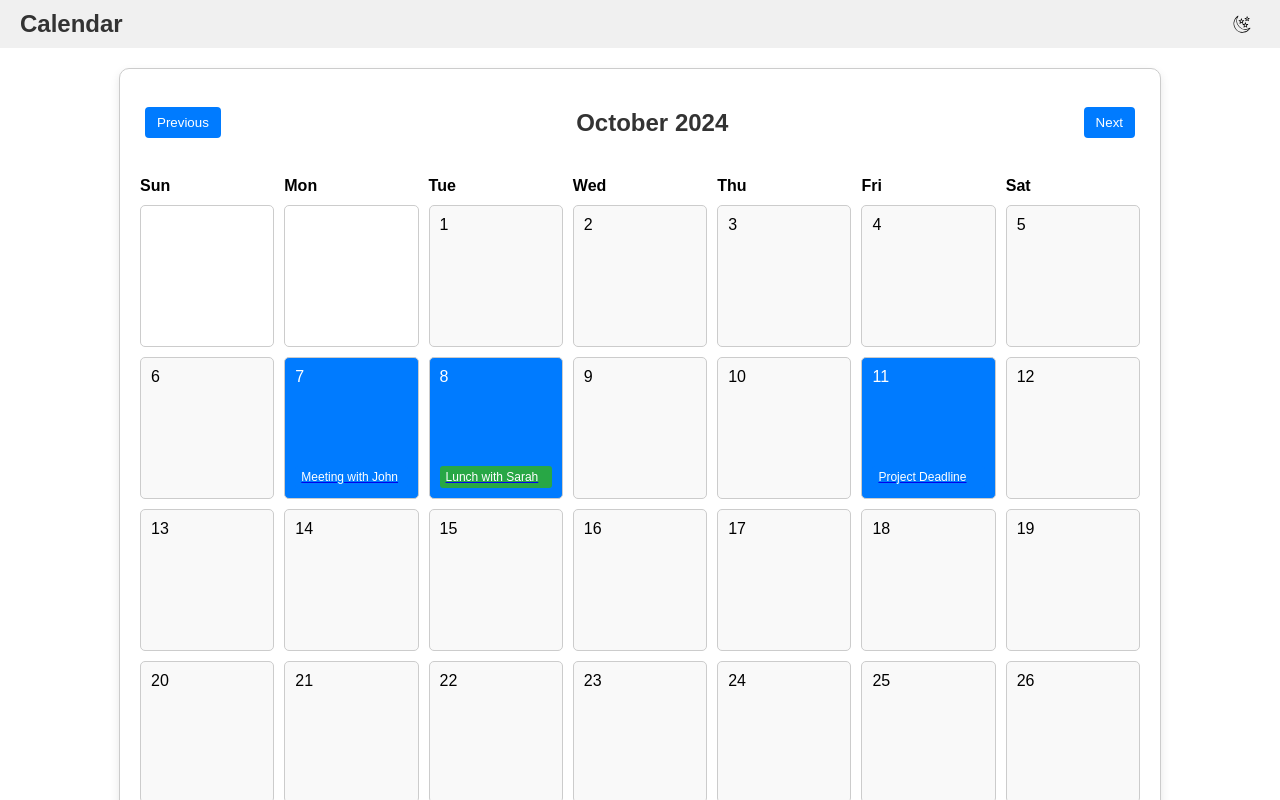
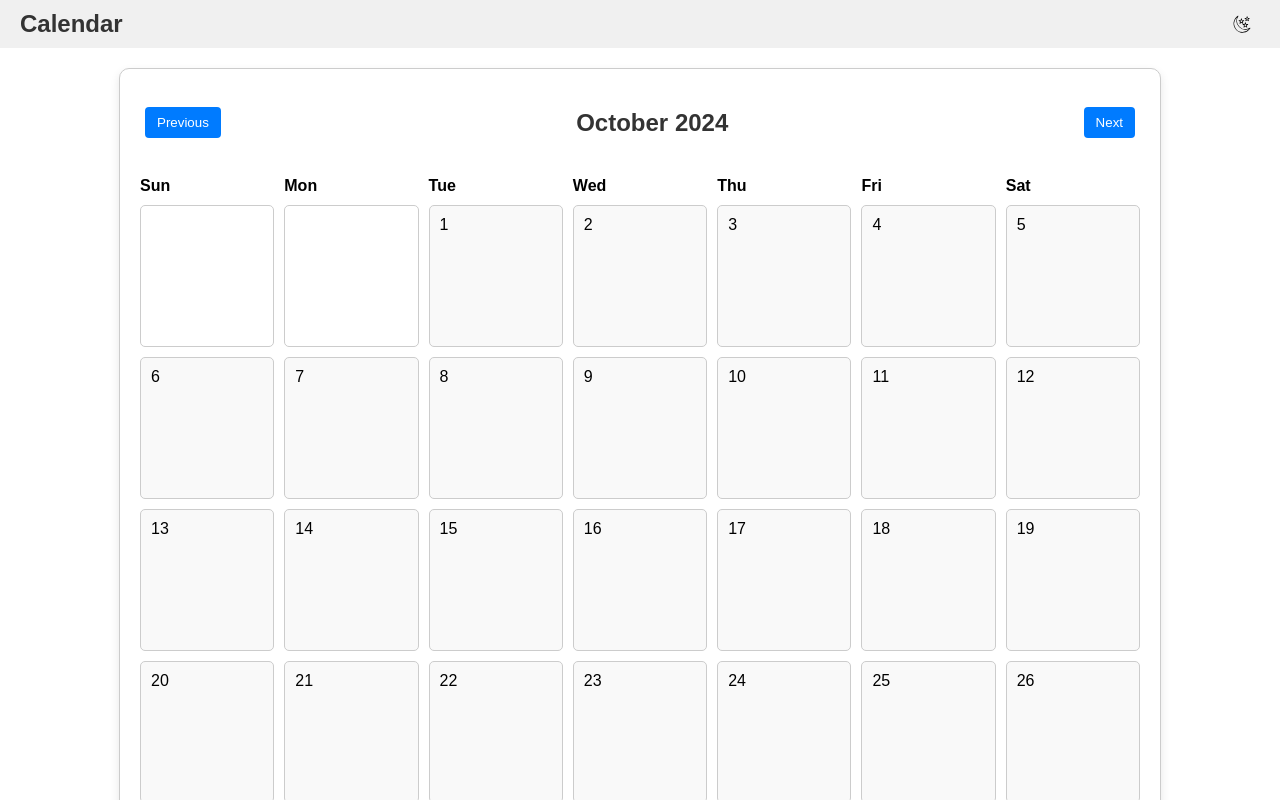
Before and after one commit to adityagaur0/calendar-app, a React (Create React App) app: page / in a window 1280 px wide. Shown: the top 800 px of the page. Built offline with nearby package versions, Linux system fonts and the light colour scheme.

Commit message:
MINOR: Shared pref working fine

```diff
--- a/package.json
+++ b/package.json
@@ -3,6 +3,7 @@
   "version": "0.1.0",
   "private": true,
   "dependencies": {
+    "@react-native-async-storage/async-storage": "^2.0.0",
     "@testing-library/jest-dom": "^5.17.0",
     "@testing-library/react": "^13.4.0",
     "@testing-library/user-event": "^13.5.0",
--- a/src/context/EventContext.js
+++ b/src/context/EventContext.js
@@ -1,3 +1,143 @@
+// import React, { createContext, useState, useEffect } from "react";
+// import AsyncStorage from "@react-native-async-storage/async-storage"; // Import AsyncStorage
+// import axios from "axios";
+
+// export const EventContext = createContext();
+
+// export const EventProvider = ({ children }) => {
+//   const [events, setEvents] = useState([]); // Initialize as empty array
+//   const [loading, setLoading] = useState(true);
+//   const [error, setError] = useState(null);
+//   const baseURL = "https://calender.free.beeceptor.com"; // Your Beeceptor base URL
+
+//   // Load events from AsyncStorage
+//   const loadEvents = async () => {
+//     try {
+//       const storedEvents = await AsyncStorage.getItem("events"); // Retrieve events from AsyncStorage
+//       if (storedEvents) {
+//         setEvents(JSON.parse(storedEvents)); // Parse and set events
+//       }
+//     } catch (err) {
+//       console.error("Failed to load events:", err);
+//     }
+//   };
+
+//   // Save events to AsyncStorage
+//   const saveEvents = async (events) => {
+//     try {
+//       await AsyncStorage.setItem("events", JSON.stringify(events)); // Save events as a string
+//     } catch (err) {
+//       console.error("Failed to save events:", err);
+//     }
+//   };
+
+//   // Fetch events from the API
+//   const fetchEvents = async () => {
+//     setLoading(true);
+//     try {
+//       // Uncomment the following line to use the API
+//       // const response = await axios.get(`${baseURL}/`);
+//       const dummyEvents = [
+//         {
+//           id: 1,
+//           title: "Meeting with John",
+//           date: "2024-10-08",
+//           time: "10:00 AM",
+//           category: "Work",
+//           description: "Discussing the Q3 project goals and milestones.",
+//         },
+//         {
+//           id: 2,
+//           title: "Lunch with Sarah",
+//           date: "2024-10-09",
+//           time: "1:00 PM",
+//           category: "Personal",
+//           description: "Lunch at the new cafe downtown.",
+//         },
+//         {
+//           id: 3,
+//           title: "Project Deadline",
+//           date: "2024-10-12",
+//           time: "11:59 PM",
+//           category: "Work",
+//           description: "Final submission of the project deliverables.",
+//         },
+//       ];
+//       setEvents(dummyEvents); // Set events with dummy data
+//       await saveEvents(dummyEvents); // Save events to AsyncStorage
+//     } catch (err) {
+//       setError("Failed to fetch events.");
+//       console.error(err);
+//     } finally {
+//       setLoading(false);
+//     }
+//   };
+
+//   // Add a new event (POST)
+//   const addEvent = async (event) => {
+//     const newEvent = { ...event, id: Date.now() }; // Create new event with a unique ID
+//     try {
+//       // Uncomment the following line to use the API
+//       // const response = await axios.post(`${baseURL}/`, newEvent);
+//       setEvents((prevEvents) => {
+//         const updatedEvents = [...prevEvents, newEvent]; // Append new event
+//         saveEvents(updatedEvents); // Save updated events to AsyncStorage
+//         return updatedEvents;
+//       });
+//     } catch (err) {
+//       setError("Failed to add event.");
+//       console.error(err);
+//     }
+//   };
+
+//   // Edit an existing event (PUT)
+//   const editEvent = async (id, updatedEvent) => {
+//     try {
+//       // Uncomment the following line to use the API
+//       // const response = await axios.put(`${baseURL}/${id}`, updatedEvent);
+//       setEvents((prevEvents) => {
+//         const updatedEvents = prevEvents.map((event) =>
+//           event.id === id ? { ...event, ...updatedEvent } : event
+//         );
+//         saveEvents(updatedEvents); // Save updated events to AsyncStorage
+//         return updatedEvents;
+//       });
+//     } catch (err) {
+//       setError("Failed to edit event.");
+//       console.error(err);
+//     }
+//   };
+
+//   // Delete an event (DELETE)
+//   const deleteEvent = async (id) => {
+//     try {
+//       // Uncomment the following line to use the API
+//       // await axios.delete(`${baseURL}/${id}`);
+//       setEvents((prevEvents) => {
+//         const updatedEvents = prevEvents.filter((event) => event.id !== id);
+//         saveEvents(updatedEvents); // Save updated events to AsyncStorage
+//         return updatedEvents;
+//       });
+//     } catch (err) {
+//       setError("Failed to delete event.");
+//       console.error(err);
+//     }
+//   };
+
+//   useEffect(() => {
+//     loadEvents(); // Load events from AsyncStorage on mount
+//     fetchEvents(); // Fetch events from API
+//   }, []);
+
+//   return (
+//     <EventContext.Provider
+//       value={{ events, loading, error, addEvent, editEvent, deleteEvent }}
+//     >
+//       {children}
+//     </EventContext.Provider>
+//   );
+// };
+
 import React, { createContext, useState, useEffect } from "react";
 import axios from "axios";
 
@@ -9,39 +149,26 @@ export const EventProvider = ({ children }) => {
   const [error, setError] = useState(null);
   const baseURL = "https://calender.free.beeceptor.com"; // Your Beeceptor base URL
 
+  // Load events from local storage
+  const loadEventsFromLocalStorage = () => {
+    const storedEvents = localStorage.getItem("events");
+    if (storedEvents) {
+      setEvents(JSON.parse(storedEvents));
+    }
+  };
+
+  // Save events to local storage
+  const saveEventsToLocalStorage = (events) => {
+    localStorage.setItem("events", JSON.stringify(events));
+  };
+
   // Fetch events from the API
   const fetchEvents = async () => {
     setLoading(true);
     try {
       // Uncomment the following line to use the API
       // const response = await axios.get(`${baseURL}/`);
-      const dummyEvents = [
-        {
-          id: 1,
-          title: "Meeting with John",
-          date: "2024-10-08",
-          time: "10:00 AM",
-          category: "Work",
-          description: "Discussing the Q3 project goals and milestones.",
-        },
-        {
-          id: 2,
-          title: "Lunch with Sarah",
-          date: "2024-10-09",
-          time: "1:00 PM",
-          category: "Personal",
-          description: "Lunch at the new cafe downtown.",
-        },
-        {
-          id: 3,
-          title: "Project Deadline",
-          date: "2024-10-12",
-          time: "11:59 PM",
-          category: "Work",
-          description: "Final submission of the project deliverables.",
-        },
-      ];
-      setEvents(dummyEvents); // Set events with dummy data
+      loadEventsFromLocalStorage(); // Load events from local storage
     } catch (err) {
       setError("Failed to fetch events.");
       console.error(err);
@@ -51,43 +178,33 @@ export const EventProvider = ({ children }) => {
   };
 
   // Add a new event (POST)
-  const addEvent = async (event) => {
-    try {
-      // Uncomment the following line to use the API
-      // const response = await axios.post(`${baseURL}/`, event);
-      setEvents((prevEvents) => [...prevEvents, { ...event, id: Date.now() }]); // Append new event with a unique ID
-    } catch (err) {
-      setError("Failed to add event.");
-      console.error(err);
-    }
+  const addEvent = (event) => {
+    const newEvent = { ...event, id: Date.now() };
+    setEvents((prevEvents) => {
+      const updatedEvents = [...prevEvents, newEvent];
+      saveEventsToLocalStorage(updatedEvents); // Save to local storage
+      return updatedEvents;
+    });
   };
 
   // Edit an existing event (PUT)
-  const editEvent = async (id, updatedEvent) => {
-    try {
-      // Uncomment the following line to use the API
-      // const response = await axios.put(`${baseURL}/${id}`, updatedEvent);
-      setEvents((prevEvents) =>
-        prevEvents.map((event) =>
-          event.id === id ? { ...event, ...updatedEvent } : event
-        )
+  const editEvent = (id, updatedEvent) => {
+    setEvents((prevEvents) => {
+      const updatedEvents = prevEvents.map((event) =>
+        event.id === id ? { ...event, ...updatedEvent } : event
       );
-    } catch (err) {
-      setError("Failed to edit event.");
-      console.error(err);
-    }
+      saveEventsToLocalStorage(updatedEvents); // Save to local storage
+      return updatedEvents;
+    });
   };
 
   // Delete an event (DELETE)
-  const deleteEvent = async (id) => {
-    try {
-      // Uncomment the following line to use the API
-      // await axios.delete(`${baseURL}/${id}`);
-      setEvents((prevEvents) => prevEvents.filter((event) => event.id !== id));
-    } catch (err) {
-      setError("Failed to delete event.");
-      console.error(err);
-    }
+  const deleteEvent = (id) => {
+    setEvents((prevEvents) => {
+      const updatedEvents = prevEvents.filter((event) => event.id !== id);
+      saveEventsToLocalStorage(updatedEvents); // Save to local storage
+      return updatedEvents;
+    });
   };
 
   useEffect(() => {
```
Also changed, not shown: src/components/EventForm.js (+0 -163 lines), 1 other file (tests, documents, lock files or other folders).
